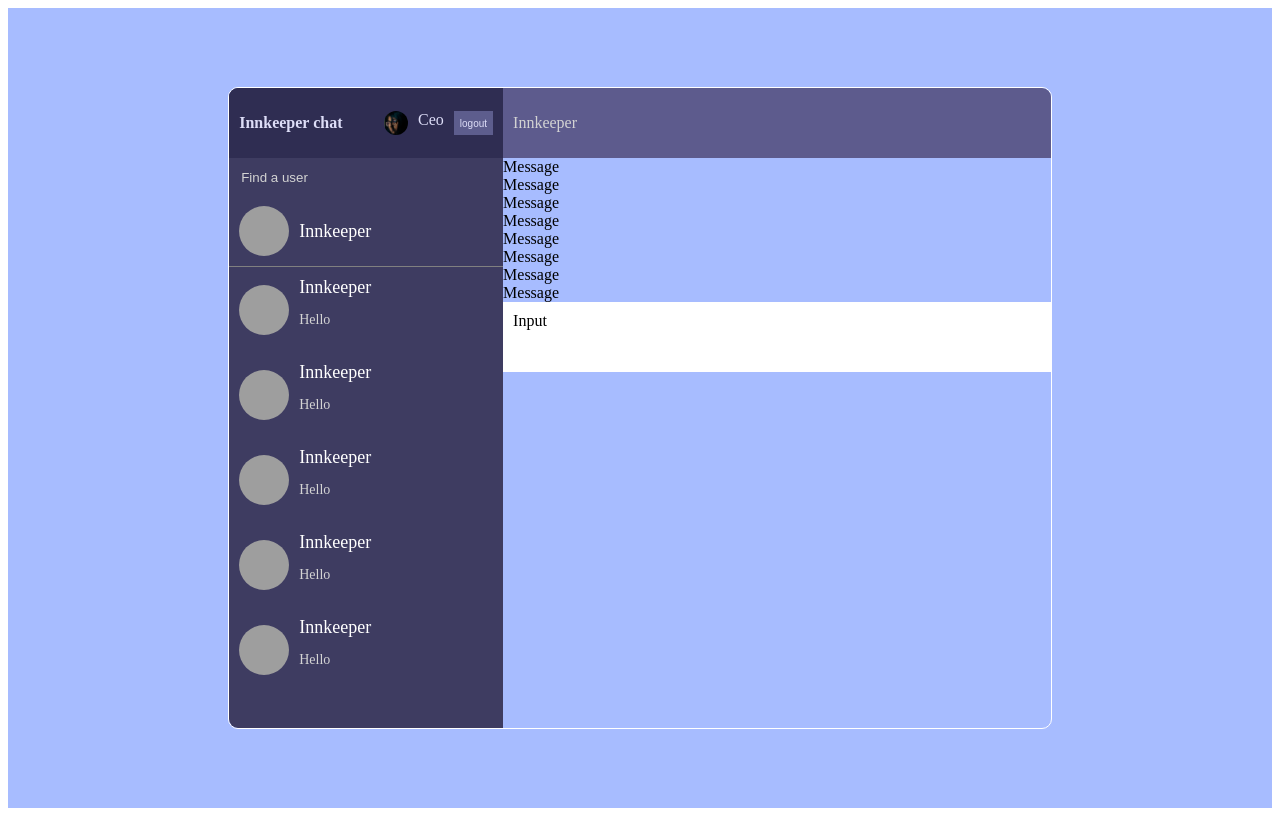
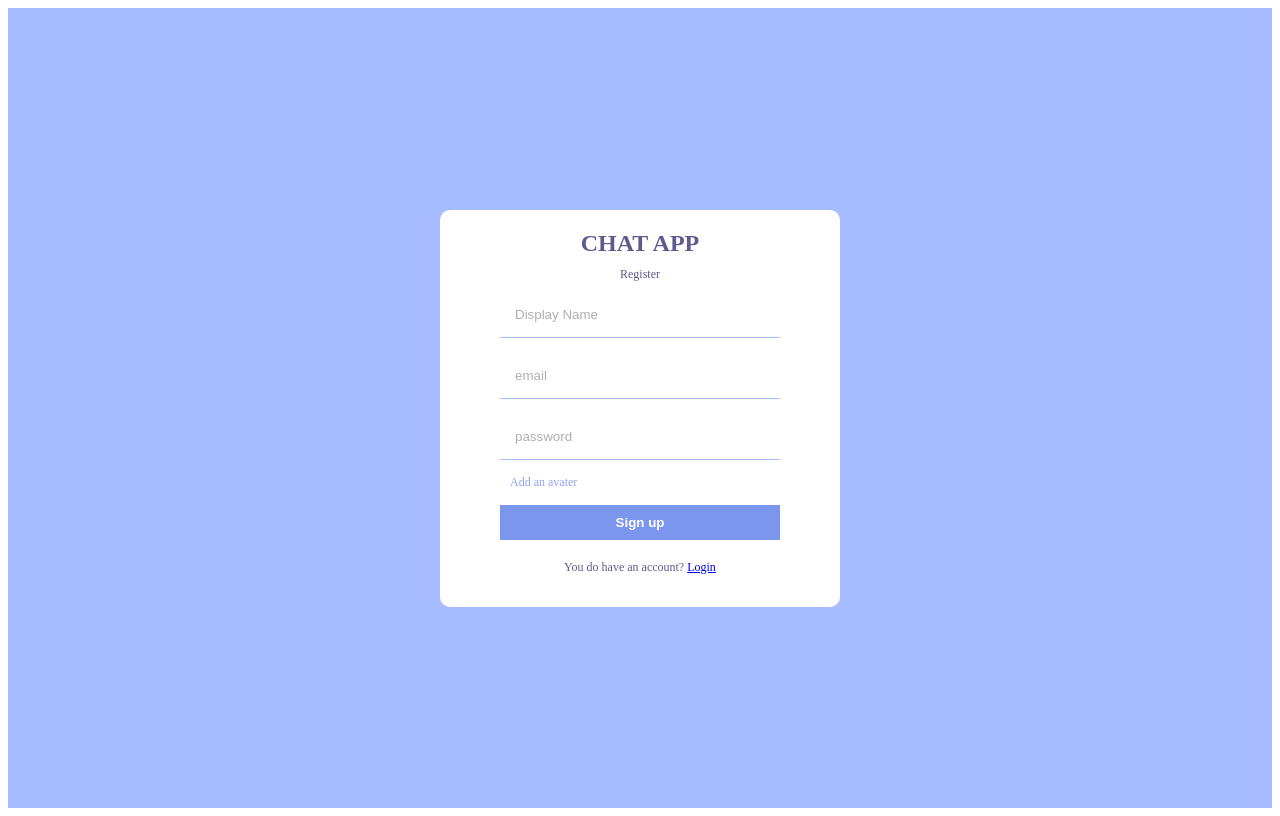
Before and after one commit to LSETF-COHORT2024/CHAT-APP, a React (Create React App) app: page /register in a window 1280 px wide. Built offline with nearby package versions, Linux system fonts and the light colour scheme; grey boxes are pictures that could not be loaded.

Commit message:
router complete

```diff
--- a/package.json
+++ b/package.json
@@ -9,6 +9,8 @@
     "fontawesome-common-types": "^6.4.0",
     "react": "^18.2.0",
     "react-dom": "^18.2.0",
+    "react-router": "^6.22.1",
+    "react-router-dom": "^6.22.1",
     "react-scripts": "5.0.1",
     "sass": "^1.71.1",
     "web-vitals": "^2.1.4"
--- a/src/App.js
+++ b/src/App.js
@@ -1,11 +1,27 @@
 import React from "react";
 import Register from "./pages/Register";
 import Login from "./pages/Login";
-import Home from "../src/pages/Home";
+import Home from "./pages/Home";
 import "./style.scss";
+import { BrowserRouter,
+  Routes,
+  Route } from "react-router-dom";
 
 const App = () => {
-  return <Home />;
+  return (
+    <>
+    <BrowserRouter>
+ <Routes>
+  <Route path="/">
+    <Route index element={<Home/>} />
+    <Route path="register" element={<Register/>} />
+    <Route path="login" element={<Login/>} />
+  </Route>
+ </Routes>
+ </BrowserRouter>
+</>
+
+  )
 };
 
 export default App;
--- a/src/pages/Login.jsx
+++ b/src/pages/Login.jsx
@@ -1,6 +1,12 @@
 import React from "react";
+import { useNavigate,Link } from 'react-router-dom'
 
 const Login = () => {
+  const navigate = useNavigate()
+
+  function handsubmit() {
+     navigate("/")
+  }
   return (
     <div className="formContainer">
       <div class=" formWrapper">
@@ -10,9 +16,9 @@ const Login = () => {
           <input type="email" placeholder="email" />
           <input type="password" placeholder="password" />
 
-          <button>Sign in</button>
+          <button onClick={handsubmit}>Sign in</button>
         </form>
-        <p>You don't have an account? Register</p>
+        <p>You don't have an account? <Link to="/register">Register</Link></p>
       </div>
     </div>
   );
--- a/src/pages/Register.jsx
+++ b/src/pages/Register.jsx
@@ -1,6 +1,12 @@
 import React from "react";
+import { useNavigate,Link } from 'react-router-dom'
 
 const Register = () => {
+  const navigate = useNavigate()
+
+  function handsubmit() {
+     navigate("/")
+  }
   return (
     <div className="formContainer">
       <div class=" formWrapper">
@@ -15,9 +21,9 @@ const Register = () => {
             <img src="" alt="" />
             <span>Add an avater </span>
           </label>
-          <button>Sign up</button>
+          <button onClick={handsubmit}>Sign up</button>
         </form>
-        <p>You do have an account? Login</p>
+        <p>You do have an account? <Link to="/login">Login</Link></p>
       </div>
     </div>
   );
--- /dev/null
+++ b/src/style.css
@@ -0,0 +1,188 @@
+.formContainer {
+  background-color: #a7bcff;
+  height: 100vh;
+  display: flex;
+  align-items: center;
+  justify-content: center;
+}
+.formContainer .formWrapper {
+  background-color: white;
+  padding: 20px 60px;
+  border-radius: 10px;
+  display: flex;
+  flex-direction: column;
+  gap: 10px;
+  align-items: center;
+}
+.formContainer .formWrapper .logo {
+  color: #5d5b8d;
+  font-weight: bold;
+  font-size: 24px;
+}
+.formContainer .formWrapper .title {
+  color: #5d5b8d;
+  font-size: 12px;
+}
+.formContainer .formWrapper form {
+  display: flex;
+  flex-direction: column;
+  gap: 15px;
+}
+.formContainer .formWrapper form input {
+  padding: 15px;
+  border: none;
+  width: 250px;
+  border-bottom: 1px solid #a7bcff;
+}
+.formContainer .formWrapper form input::-moz-placeholder {
+  color: rgb(175, 175, 175);
+}
+.formContainer .formWrapper form input::placeholder {
+  color: rgb(175, 175, 175);
+}
+.formContainer .formWrapper form button {
+  background-color: #7b96ec;
+  color: white;
+  padding: 10px;
+  font-weight: bold;
+  border: none;
+  cursor: pointer;
+}
+.formContainer .formWrapper form label {
+  display: flex;
+  align-items: center;
+  gap: 10px;
+  color: #8da4f1;
+  font-size: 12px;
+  cursor: pointer;
+}
+.formContainer .formWrapper p {
+  color: #5d5b8d;
+  font-size: 12px;
+  margin-top: 10px;
+}
+
+.home {
+  background-color: #a7bcff;
+  height: 100vh;
+  display: flex;
+  align-items: center;
+  justify-content: center;
+}
+.home .container {
+  border: 1px solid white;
+  border-radius: 10px;
+  width: 65%;
+  height: 80%;
+  display: flex;
+  overflow: hidden;
+}
+.home .container .sidebar {
+  flex: 1;
+  background-color: #3e3c61;
+}
+.home .container .sidebar .navbar {
+  display: flex;
+  background-color: #2f2d52;
+  align-items: center;
+  height: 50px;
+  padding: 10px;
+  justify-content: space-between;
+  color: #ddddf7;
+}
+.home .container .sidebar .navbar .logo {
+  font-weight: bold;
+}
+.home .container .sidebar .navbar .user {
+  gap: 10px;
+  display: flex;
+}
+.home .container .sidebar .navbar .user img {
+  background-color: #ddddf7;
+  height: 24px;
+  width: 24px;
+  border-radius: 50%;
+  -o-object-fit: cover;
+     object-fit: cover;
+}
+.home .container .sidebar .navbar .user button {
+  background-color: #5d5d8d;
+  color: #ddddf7;
+  font-size: 10px;
+  border: none;
+  cursor: pointer;
+}
+.home .container .sidebar .search {
+  border-bottom: 1px solid gray;
+}
+.home .container .sidebar .search .searchForm {
+  padding: 10px;
+}
+.home .container .sidebar .search .searchForm input {
+  background-color: transparent;
+  border: none;
+  color: white;
+  outline: none;
+}
+.home .container .sidebar .search .searchForm input::-moz-placeholder {
+  color: lightgray;
+}
+.home .container .sidebar .search .searchForm input::placeholder {
+  color: lightgray;
+}
+.home .container .sidebar .userChat {
+  padding: 10px;
+  display: flex;
+  align-items: center;
+  gap: 10px;
+  color: white;
+  cursor: pointer;
+}
+.home .container .sidebar .userChat:hover {
+  background-color: #2f2d52;
+}
+.home .container .sidebar .userChat img {
+  width: 50px;
+  height: 50px;
+  border-radius: 50%;
+  -o-object-fit: cover;
+     object-fit: cover;
+}
+.home .container .sidebar .userChat .userChatInfo span {
+  font-size: 18px;
+  font-weight: 500;
+}
+.home .container .sidebar .userChat .userChatInfo p {
+  font-size: 14px;
+  color: lightgray;
+}
+.home .container .chat {
+  flex: 2;
+}
+.home .container .chat .chatInfo {
+  height: 50px;
+  background-color: #5d5b8d;
+  display: flex;
+  align-items: center;
+  justify-content: space-between;
+  justify-content: space-between;
+  padding: 10px;
+  color: lightgray;
+}
+.home .container .chat .chatIcon {
+  display: flex;
+  gap: 10px;
+}
+.home .container .chat .chatIcon img {
+  cursor: pointer;
+}
+.home .container .chat .messages {
+  background-color: #ddddf7;
+  padding: 10px;
+  height: calc(100% - 160px);
+}
+.home .container .chat .input {
+  height: 50px;
+  background-color: white;
+  padding: 10px;
+}/*# sourceMappingURL=style.css.map */
```
Also changed, not shown: 2 other files (tests, documents, lock files or other folders).
